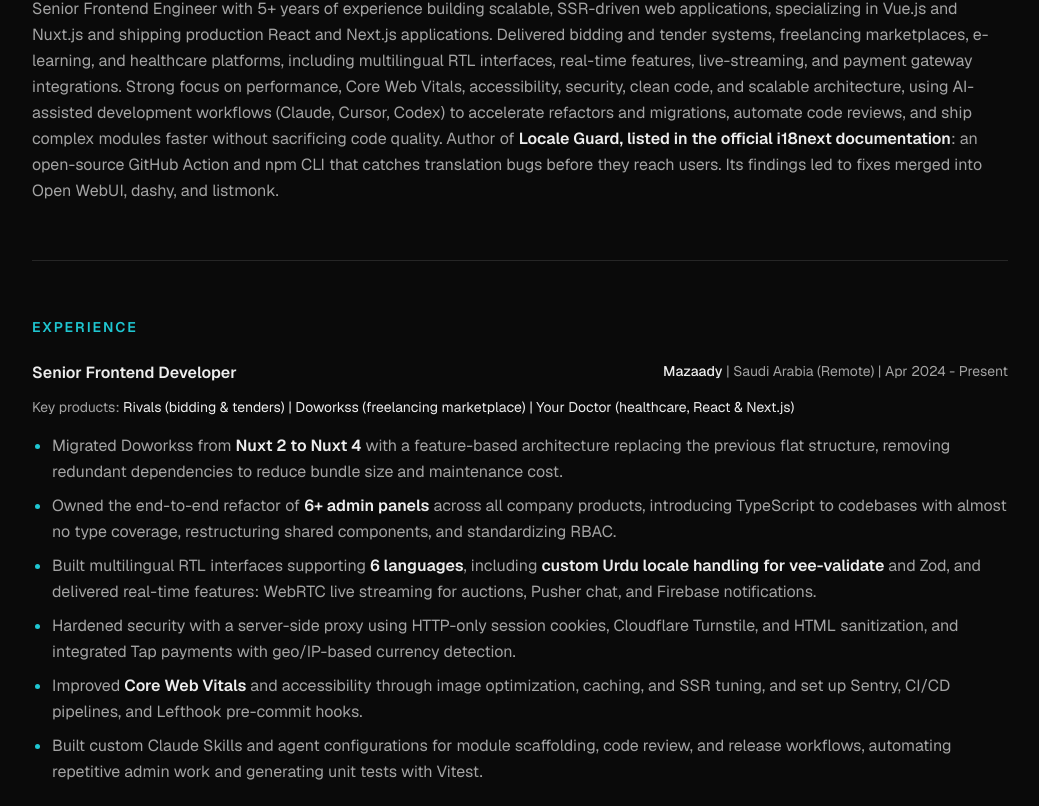
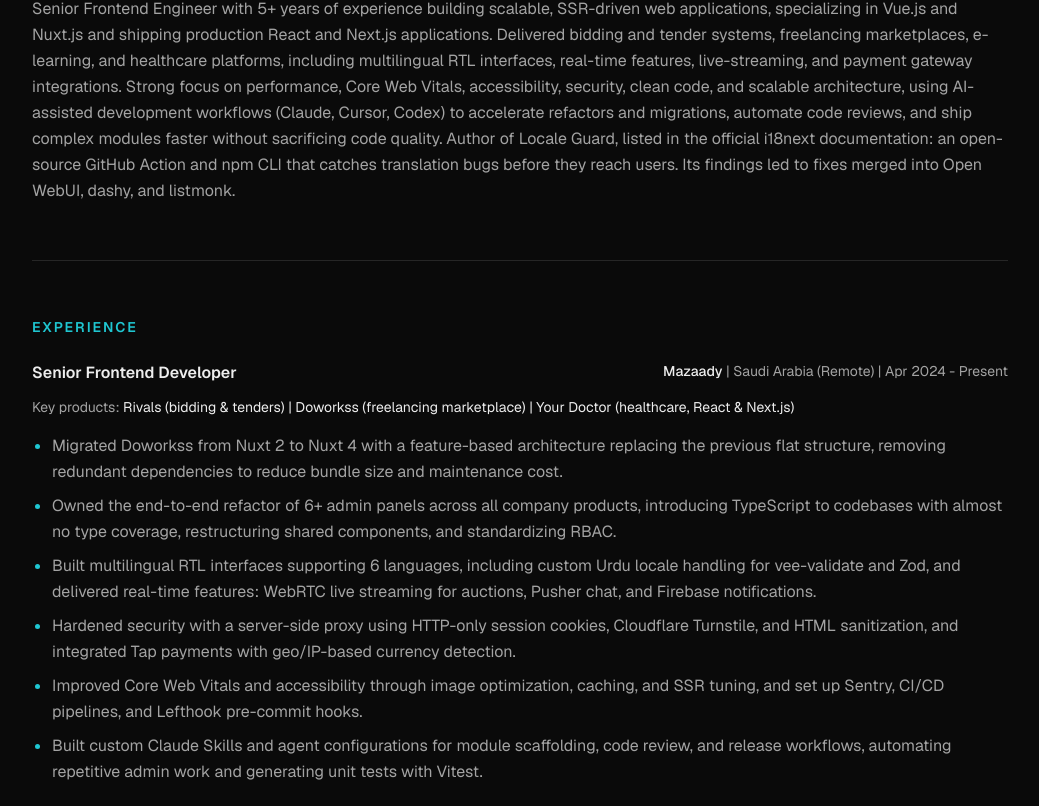
Before and after one commit to Mohamed-Almarag/almearag-portfolio, a Next.js app: page / in a window 1280 px wide. Shown: the part 534-1340 px from the top of the page, without its empty margins (120-1159 px from the left). Built offline with nearby package versions, Linux system fonts and the light colour scheme.

Commit message:
fix: remove bold text from the site

```diff
--- a/src/components/sections/Contributions.tsx
+++ b/src/components/sections/Contributions.tsx
@@ -1,7 +1,7 @@
 import { Fragment } from "react";
 import { AppSection } from "@/components/ui/AppSection";
 import { ExternalLink } from "@/components/ui/ExternalLink";
-import { RichText, boldClass, textLinkClass } from "@/components/ui/RichText";
+import { RichText, textLinkClass } from "@/components/ui/RichText";
 import { contributions } from "@/content/contributions";
 
 export function Contributions() {
@@ -11,9 +11,7 @@
         {contributions.map(({ repo, stars, summary, prs }) => (
           <li key={repo}>
             <span className="font-medium text-foreground">{repo}</span>
-            {" ("}
-            <strong className={boldClass}>{stars}</strong>
-            {"): "}
+            {` (${stars}): `}
             <RichText value={summary} />
             {prs.length > 1 ? " PRs: " : " PR: "}
             {prs.map((pr, i) => (
--- a/src/components/sections/RoleEntry.tsx
+++ b/src/components/sections/RoleEntry.tsx
@@ -1,6 +1,4 @@
-import { RichText } from "@/components/ui/RichText";
 import type { Role } from "@/content/types";
-import { highlightText } from "@/lib/highlight";
 
 export function RoleEntry({ role }: { role: Role }) {
   return (
@@ -20,9 +18,7 @@
       )}
       <ul className="mt-4 list-disc space-y-2 pl-5 leading-relaxed text-muted marker:text-accent">
         {role.highlights.map((highlight) => (
-          <li key={highlightText(highlight)}>
-            <RichText value={highlight} />
-          </li>
+          <li key={highlight}>{highlight}</li>
         ))}
       </ul>
     </article>
--- a/src/components/sections/Summary.tsx
+++ b/src/components/sections/Summary.tsx
@@ -1,13 +1,10 @@
 import { AppSection } from "@/components/ui/AppSection";
-import { RichText } from "@/components/ui/RichText";
 import { profile } from "@/content/profile";
 
 export function Summary() {
   return (
     <AppSection id="summary">
-      <p className="leading-relaxed text-muted">
-        <RichText value={profile.summary} />
-      </p>
+      <p className="leading-relaxed text-muted">{profile.summary}</p>
     </AppSection>
   );
 }
--- a/src/components/ui/RichText.tsx
+++ b/src/components/ui/RichText.tsx
@@ -3,8 +3,6 @@
 
 export const textLinkClass =
   "text-foreground hover:text-accent underline decoration-border underline-offset-4 transition-colors";
-
-export const boldClass = "font-semibold text-foreground";
 
 function TextLink({ link }: { link: Link }) {
   return (
@@ -18,18 +16,6 @@
   if (typeof value === "string") return value;
   return value.map((part) => {
     if (typeof part === "string") return part;
-    if ("bold" in part) {
-      const { bold } = part;
-      return typeof bold === "string" ? (
-        <strong key={bold} className={boldClass}>
-          {bold}
-        </strong>
-      ) : (
-        <strong key={bold.href} className={boldClass}>
-          <TextLink link={bold} />
-        </strong>
-      );
-    }
     return <TextLink key={part.href} link={part} />;
   });
 }
--- a/src/content/contributions.ts
+++ b/src/content/contributions.ts
@@ -4,11 +4,8 @@
   {
     repo: "open-webui/open-webui",
     stars: "155k stars",
-    summary: [
-      "fixed broken placeholders in ",
-      { bold: "30 strings across 13 locales" },
-      " that showed raw placeholders or broken text instead of values, in two PRs merged by the project's creator.",
-    ],
+    summary:
+      "fixed broken placeholders in 30 strings across 13 locales that showed raw placeholders or broken text instead of values, in two PRs merged by the project's creator.",
     prs: [
       {
         label: "github.com/open-webui/open-webui/pull/32501",
@@ -24,11 +21,7 @@
     repo: "lissy93/dashy",
     stars: "26k stars",
     summary: [
-      "fixed ",
-      { bold: "3 Hindi messages" },
-      " failing at runtime that the project's CI missed, and completed its Arabic translation (",
-      { bold: "63% to 100%" },
-      "). Credited in the project's ",
+      "fixed 3 Hindi messages failing at runtime that the project's CI missed, and completed its Arabic translation (63% to 100%). Credited in the project's ",
       {
         label: "README",
         href: "https://github.com/lissy93/dashy#supported-languages",
@@ -45,11 +38,8 @@
   {
     repo: "knadh/listmonk",
     stars: "23k stars",
-    summary: [
-      "restored placeholders in ",
-      { bold: "5 Arabic messages" },
-      " that dropped them, so confirmations like a deleted campaign showed without its name.",
-    ],
+    summary:
+      "restored placeholders in 5 Arabic messages that dropped them, so confirmations like a deleted campaign showed without its name.",
     prs: [
       {
         label: "github.com/knadh/listmonk/pull/3281",
--- a/src/content/experience.ts
+++ b/src/content/experience.ts
@@ -12,29 +12,11 @@
       "Your Doctor (healthcare, React & Next.js)",
     ],
     highlights: [
-      [
-        "Migrated Doworkss from ",
-        { bold: "Nuxt 2 to Nuxt 4" },
-        " with a feature-based architecture replacing the previous flat structure, removing redundant dependencies to reduce bundle size and maintenance cost.",
-      ],
-      [
-        "Owned the end-to-end refactor of ",
-        { bold: "6+ admin panels" },
-        " across all company products, introducing TypeScript to codebases with almost no type coverage, restructuring shared components, and standardizing RBAC.",
-      ],
-      [
-        "Built multilingual RTL interfaces supporting ",
-        { bold: "6 languages" },
-        ", including ",
-        { bold: "custom Urdu locale handling for vee-validate" },
-        " and Zod, and delivered real-time features: WebRTC live streaming for auctions, Pusher chat, and Firebase notifications.",
-      ],
+      "Migrated Doworkss from Nuxt 2 to Nuxt 4 with a feature-based architecture replacing the previous flat structure, removing redundant dependencies to reduce bundle size and maintenance cost.",
+      "Owned the end-to-end refactor of 6+ admin panels across all company products, introducing TypeScript to codebases with almost no type coverage, restructuring shared components, and standardizing RBAC.",
+      "Built multilingual RTL interfaces supporting 6 languages, including custom Urdu locale handling for vee-validate and Zod, and delivered real-time features: WebRTC live streaming for auctions, Pusher chat, and Firebase notifications.",
       "Hardened security with a server-side proxy using HTTP-only session cookies, Cloudflare Turnstile, and HTML sanitization, and integrated Tap payments with geo/IP-based currency detection.",
-      [
-        "Improved ",
-        { bold: "Core Web Vitals" },
-        " and accessibility through image optimization, caching, and SSR tuning, and set up Sentry, CI/CD pipelines, and Lefthook pre-commit hooks.",
-      ],
+      "Improved Core Web Vitals and accessibility through image optimization, caching, and SSR tuning, and set up Sentry, CI/CD pipelines, and Lefthook pre-commit hooks.",
       "Built custom Claude Skills and agent configurations for module scaffolding, code review, and release workflows, automating repetitive admin work and generating unit tests with Vitest.",
     ],
   },
@@ -46,16 +28,8 @@
     products: ["AwareX (security awareness)", "Phishing simulation platform"],
     highlights: [
       "Built security awareness and phishing simulation platforms serving both children and corporate clients, covering training workshops, courses, and assessment delivery.",
-      [
-        "Developed and customized admin dashboards using Vue.js/Nuxt.js with Vuetify and PrimeVue, ",
-        { bold: "building reusable components adopted by the wider team" },
-        " and integrating REST APIs.",
-      ],
-      [
-        "Delivered bilingual Arabic/English interfaces with RTL support, and conducted code reviews and ",
-        { bold: "refactoring to improve code quality across the codebase" },
-        ".",
-      ],
+      "Developed and customized admin dashboards using Vue.js/Nuxt.js with Vuetify and PrimeVue, building reusable components adopted by the wider team and integrating REST APIs.",
+      "Delivered bilingual Arabic/English interfaces with RTL support, and conducted code reviews and refactoring to improve code quality across the codebase.",
     ],
   },
   {
@@ -66,10 +40,7 @@
     products: ["Personal Learning Coach (PLC)", "Creative"],
     highlights: [
       "Developed Personal Learning Coach (PLC), an international SaaS learning assessment platform serving individual and institutional subscribers, building a multilingual interface supporting 11 languages including RTL.",
-      [
-        { bold: "Led a large-scale refactor" },
-        " of the PLC codebase, removing dead code, restructuring shared modules, and fixing long-standing issues across the application.",
-      ],
+      "Led a large-scale refactor of the PLC codebase, removing dead code, restructuring shared modules, and fixing long-standing issues across the application.",
       "Integrated accessibility-driven features including text-to-speech playback and image-to-text extraction through backend APIs.",
       "Built responsive interfaces for education and scientific research platforms covering school management, student assessments, and exams, and handled frontend deployment to production servers over SSH.",
     ],
--- a/src/content/products.ts
+++ b/src/content/products.ts
@@ -24,10 +24,8 @@
       [
         "Listed in the ",
         {
-          bold: {
-            label: "official i18next documentation",
-            href: "https://www.i18next.com/overview/plugins-and-utils#utils",
-          },
+          label: "official i18next documentation",
+          href: "https://www.i18next.com/overview/plugins-and-utils#utils",
         },
         ". Runs in CI on production projects, and found the translation bugs fixed in the open-source contributions below, all merged by the projects' maintainers.",
       ],
@@ -41,17 +39,8 @@
       { label: "Docs", href: "https://smart-admin-panel-docs.vercel.app" },
     ],
     highlights: [
-      [
-        "A commercial ",
-        { bold: "schema-driven" },
-        " admin template built with Vue 3, Vite, strict TypeScript, Pinia, Tailwind, and shadcn-vue, covering 40+ CRUD modules with data tables, filtering, import/export, bulk actions, and ECharts dashboards.",
-      ],
-      [
-        {
-          bold: "Built a CLI that scaffolds modules and forms from a real API contract",
-        },
-        " instead of mock data, generating types, Zod schemas, accessible forms, and translations.",
-      ],
+      "A commercial schema-driven admin template built with Vue 3, Vite, strict TypeScript, Pinia, Tailwind, and shadcn-vue, covering 40+ CRUD modules with data tables, filtering, import/export, bulk actions, and ECharts dashboards.",
+      "Built a CLI that scaffolds modules and forms from a real API contract instead of mock data, generating types, Zod schemas, accessible forms, and translations.",
       "Implemented 9-language i18n with full RTL, CASL-based RBAC, token-driven theming, and hosted documentation.",
     ],
   },
--- a/src/content/profile.ts
+++ b/src/content/profile.ts
@@ -1,4 +1,4 @@
-import type { Highlight, Link } from "./types";
+import type { Link } from "./types";
 
 type Profile = {
   name: string;
@@ -10,7 +10,7 @@
   github: Link;
   whatsapp: string;
   cv: string;
-  summary: Highlight;
+  summary: string;
 };
 
 export const profile: Profile = {
@@ -29,9 +29,6 @@
   },
   whatsapp: "https://wa.me/201064911906",
   cv: "/Mohamed-Almearag-Senior-Frontend-Engineer.pdf",
-  summary: [
-    "Senior Frontend Engineer with 5+ years of experience building scalable, SSR-driven web applications, specializing in Vue.js and Nuxt.js and shipping production React and Next.js applications. Delivered bidding and tender systems, freelancing marketplaces, e-learning, and healthcare platforms, including multilingual RTL interfaces, real-time features, live-streaming, and payment gateway integrations. Strong focus on performance, Core Web Vitals, accessibility, security, clean code, and scalable architecture, using AI-assisted development workflows (Claude, Cursor, Codex) to accelerate refactors and migrations, automate code reviews, and ship complex modules faster without sacrificing code quality. Author of ",
-    { bold: "Locale Guard, listed in the official i18next documentation" },
-    ": an open-source GitHub Action and npm CLI that catches translation bugs before they reach users. Its findings led to fixes merged into Open WebUI, dashy, and listmonk.",
-  ],
+  summary:
+    "Senior Frontend Engineer with 5+ years of experience building scalable, SSR-driven web applications, specializing in Vue.js and Nuxt.js and shipping production React and Next.js applications. Delivered bidding and tender systems, freelancing marketplaces, e-learning, and healthcare platforms, including multilingual RTL interfaces, real-time features, live-streaming, and payment gateway integrations. Strong focus on performance, Core Web Vitals, accessibility, security, clean code, and scalable architecture, using AI-assisted development workflows (Claude, Cursor, Codex) to accelerate refactors and migrations, automate code reviews, and ship complex modules faster without sacrificing code quality. Author of Locale Guard, listed in the official i18next documentation: an open-source GitHub Action and npm CLI that catches translation bugs before they reach users. Its findings led to fixes merged into Open WebUI, dashy, and listmonk.",
 };
--- a/src/lib/highlight.ts
+++ b/src/lib/highlight.ts
@@ -4,11 +4,6 @@
 export function highlightText(highlight: Highlight): string {
   if (typeof highlight === "string") return highlight;
   return highlight
-    .map((part) => {
-      if (typeof part === "string") return part;
-      if ("bold" in part)
-        return typeof part.bold === "string" ? part.bold : part.bold.label;
-      return part.label;
-    })
+    .map((part) => (typeof part === "string" ? part : part.label))
     .join("");
 }
```
Also changed, not shown: src/content/types.ts (+2 -5 lines).
